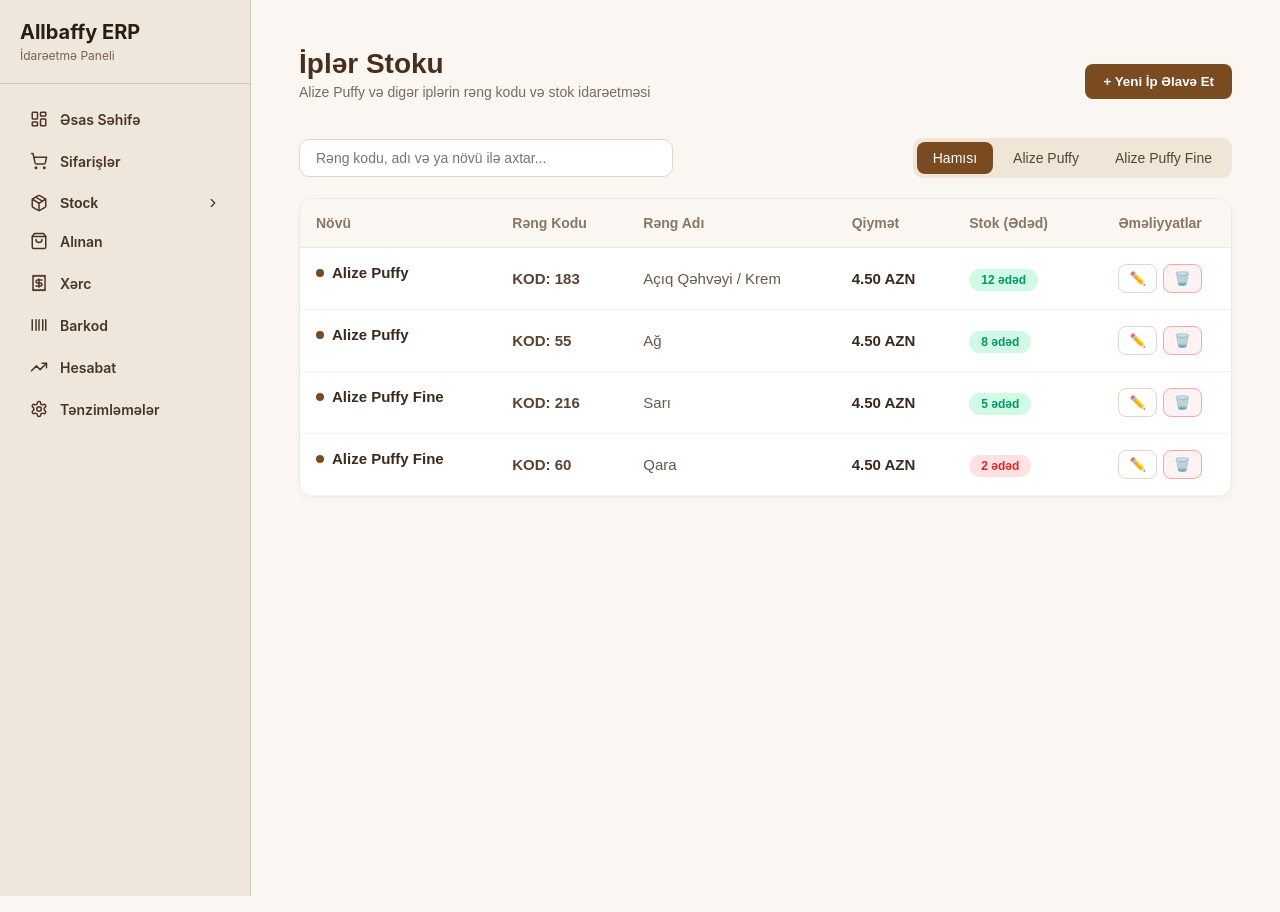
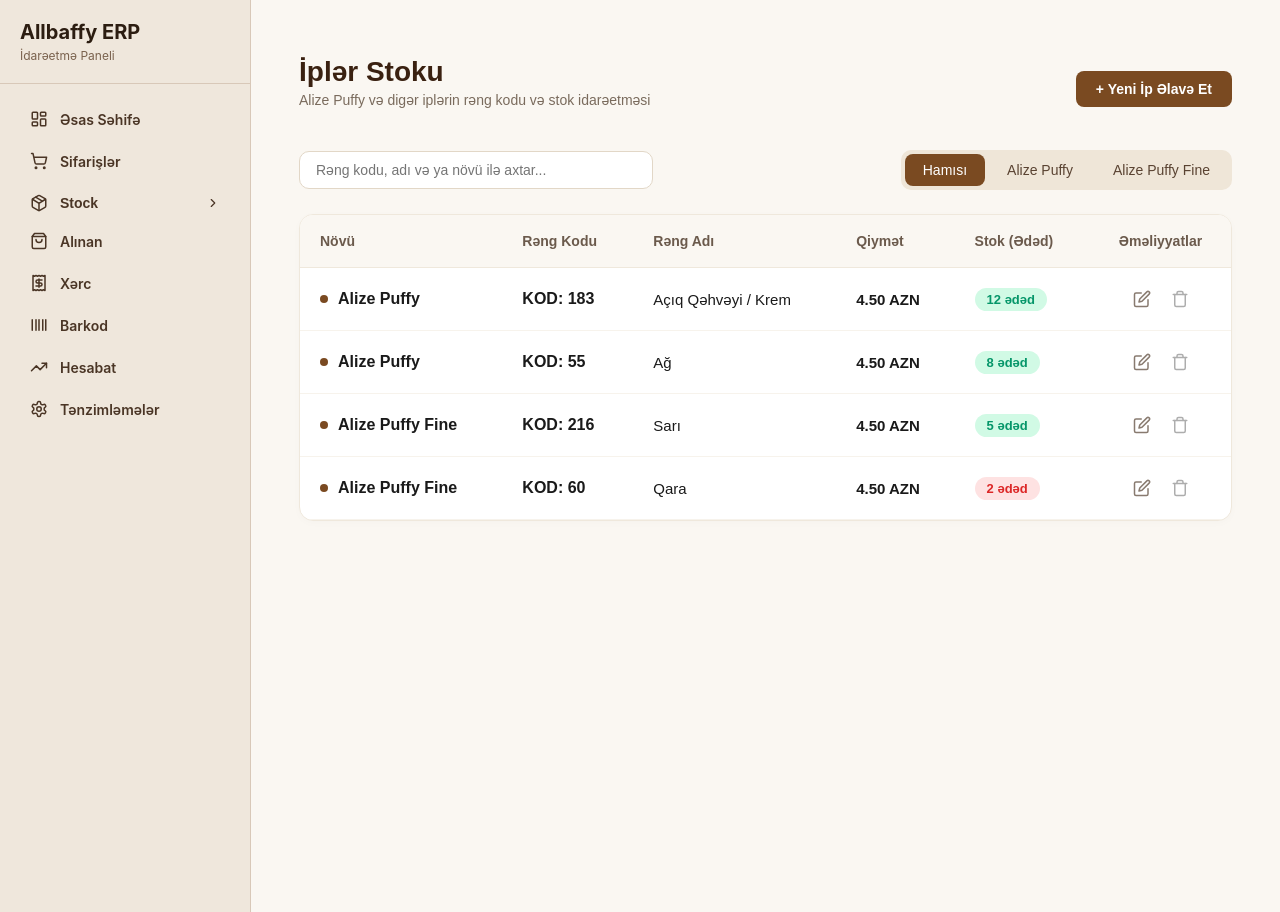
Before and after one commit to intiqamis01-crypto/allbaffy-erp, a React (Vite) app: page /stock/yarns in a window 1280 px wide. Built offline with nearby package versions, Linux system fonts and the light colour scheme; the HTML template or start-up script is replaced by a standard one.

Commit message:
Inventory sehifesinde dizayn, font ve emeliyyat ikonlari yenilendi

```diff
--- a/src/pages/Inventory.jsx
+++ b/src/pages/Inventory.jsx
@@ -8,9 +8,7 @@
     { id: 4, type: "Alize Puffy Fine", code: "60", name: "Qara", price: "4.50 AZN", stock: 2 },
   ]);
 
-  // Dinamik İp Növləri Siyahısı
   const [categories, setCategories] = useState(["Alize Puffy", "Alize Puffy Fine"]);
-
   const [searchTerm, setSearchTerm] = useState("");
   const [selectedCategory, setSelectedCategory] = useState("Hamısı");
 
@@ -45,7 +43,6 @@
     return matchesSearch && matchesCategory;
   });
 
-  // Modal Açılışları
   const openAddModal = () => {
     setEditingYarn(null);
     setIsAddingNewType(false);
@@ -74,7 +71,6 @@
     setIsAddingNewType(false);
   };
 
-  // İp Növü Dəyişəndə
   const handleTypeSelectChange = (e) => {
     const val = e.target.value;
     if (val === "NEW_TYPE") {
@@ -85,7 +81,6 @@
     }
   };
 
-  // Yangı İp Növünü Əlavə Et
   const handleAddNewType = () => {
     const trimmed = customTypeInput.trim();
     if (trimmed && !categories.includes(trimmed)) {
@@ -96,7 +91,6 @@
     }
   };
 
-  // Form Yadda Saxlama
   const handleSubmit = (e) => {
     e.preventDefault();
 
@@ -138,7 +132,6 @@
     closeModal();
   };
 
-  // Silmə
   const handleDelete = (id) => {
     if (window.confirm("Bu ipi silmək istədiyinizdən əminsiniz?")) {
       setYarns(yarns.filter((item) => item.id !== id));
@@ -146,11 +139,11 @@
   };
 
   return (
-    <div style={{ padding: "24px", backgroundColor: "#FAF7F2", minHeight: "100vh", fontFamily: "sans-serif" }}>
+    <div style={{ padding: "32px 24px", backgroundColor: "#FAF7F2", minHeight: "100vh", fontFamily: "sans-serif" }}>
       {/* BAŞLIQ */}
-      <div style={{ display: "flex", justifyContent: "space-between", alignItems: "center", marginBottom: "24px" }}>
+      <div style={{ display: "flex", justifyContent: "space-between", alignItems: "center", marginBottom: "28px" }}>
         <div>
-          <h1 style={{ fontSize: "28px", fontWeight: "bold", color: "#4A2E1B", margin: 0 }}>İplər Stoku</h1>
+          <h1 style={{ fontSize: "28px", fontWeight: "bold", color: "#3A2111", margin: 0 }}>İplər Stoku</h1>
           <p style={{ fontSize: "14px", color: "#7A6B5D", marginTop: "4px" }}>
             Alize Puffy və digər iplərin rəng kodu və stok idarəetməsi
           </p>
@@ -161,10 +154,11 @@
             backgroundColor: "#7A4A21",
             color: "#FFF",
             border: "none",
-            padding: "10px 18px",
+            padding: "10px 20px",
             borderRadius: "8px",
             fontWeight: "600",
             cursor: "pointer",
+            fontSize: "14px",
           }}
         >
           + Yeni İp Əlavə Et
@@ -172,7 +166,7 @@
       </div>
 
       {/* AXTARIŞ VƏ TƏB-LƏR */}
-      <div style={{ display: "flex", justifyContent: "space-between", alignItems: "center", marginBottom: "20px", gap: "16px", flexWrap: "wrap" }}>
+      <div style={{ display: "flex", justifyContent: "space-between", alignItems: "center", marginBottom: "24px", gap: "16px", flexWrap: "wrap" }}>
         <input
           type="text"
           placeholder="Rəng kodu, adı və ya növü ilə axtar..."
@@ -182,7 +176,7 @@
             padding: "10px 16px",
             border: "1px solid #E2D7C7",
             borderRadius: "10px",
-            width: "340px",
+            width: "320px",
             outline: "none",
             fontSize: "14px",
             backgroundColor: "#FFF",
@@ -195,7 +189,7 @@
               key={cat}
               onClick={() => setSelectedCategory(cat)}
               style={{
-                padding: "8px 16px",
+                padding: "8px 18px",
                 borderRadius: "8px",
                 border: "none",
                 fontSize: "14px",
@@ -212,35 +206,52 @@
       </div>
 
       {/* CƏDVƏL */}
-      <div style={{ backgroundColor: "#FFF", borderRadius: "14px", border: "1px solid #EFE8DC", overflow: "hidden", boxShadow: "0 2px 8px rgba(0,0,0,0.03)" }}>
+      <div style={{ backgroundColor: "#FFF", borderRadius: "14px", border: "1px solid #EFE8DC", overflow: "hidden", boxShadow: "0 2px 8px rgba(0,0,0,0.02)" }}>
         <table style={{ width: "100%", borderCollapse: "collapse", textAlign: "left" }}>
           <thead>
-            <tr style={{ borderBottom: "1px solid #EFE8DC", backgroundColor: "#FAF7F2", color: "#8A7663", fontSize: "14px" }}>
-              <th style={{ padding: "16px" }}>Növü</th>
-              <th style={{ padding: "16px" }}>Rəng Kodu</th>
-              <th style={{ padding: "16px" }}>Rəng Adı</th>
-              <th style={{ padding: "16px" }}>Qiymət</th>
-              <th style={{ padding: "16px" }}>Stok (Ədəd)</th>
-              <th style={{ padding: "16px", textAlign: "center" }}>Əməliyyatlar</th>
+            <tr style={{ borderBottom: "1px solid #EFE8DC", backgroundColor: "#FAF7F2", color: "#6B5A4C", fontSize: "14px", fontWeight: "600" }}>
+              <th style={{ padding: "18px 20px" }}>Növü</th>
+              <th style={{ padding: "18px 20px" }}>Rəng Kodu</th>
+              <th style={{ padding: "18px 20px" }}>Rəng Adı</th>
+              <th style={{ padding: "18px 20px" }}>Qiymət</th>
+              <th style={{ padding: "18px 20px" }}>Stok (Ədəd)</th>
+              <th style={{ padding: "18px 20px", textAlign: "center" }}>Əməliyyatlar</th>
             </tr>
           </thead>
           <tbody>
             {filteredYarns.length > 0 ? (
               filteredYarns.map((yarn) => (
-                <tr key={yarn.id} style={{ borderBottom: "1px solid #F7F3EC", fontSize: "15px" }}>
-                  <td style={{ padding: "16px", fontWeight: "600", color: "#3A2B1E", display: "flex", alignItems: "center", gap: "8px" }}>
+                <tr key={yarn.id} style={{ borderBottom: "1px solid #F7F3EC" }}>
+                  {/* NÖVÜ: BOLD VƏ BÖYÜK */}
+                  <td style={{ padding: "18px 20px", fontWeight: "700", fontSize: "16px", color: "#1A1A1A" }}>
+                    <div style={{ display: "flex", alignItems: "center", gap: "10px" }}>
                       <span style={{ width: "8px", height: "8px", borderRadius: "50%", backgroundColor: "#7A4A21", display: "inline-block" }}></span>
                       {yarn.type}
+                    </div>
                   </td>
-                  <td style={{ padding: "16px", fontWeight: "600", color: "#5A4332" }}>KOD: {yarn.code}</td>
-                  <td style={{ padding: "16px", color: "#6A5849" }}>{yarn.name}</td>
-                  <td style={{ padding: "16px", fontWeight: "bold", color: "#3A2B1E" }}>{yarn.price}</td>
-                  <td style={{ padding: "16px" }}>
+
+                  {/* RƏNG KODU: BOLD VƏ BÖYÜK */}
+                  <td style={{ padding: "18px 20px", fontWeight: "700", fontSize: "16px", color: "#1A1A1A" }}>
+                    KOD: {yarn.code}
+                  </td>
+
+                  {/* RƏNG ADI: AÇIQ OXUNAN TÜND QARA */}
+                  <td style={{ padding: "18px 20px", fontSize: "15px", color: "#1A1A1A" }}>
+                    {yarn.name}
+                  </td>
+
+                  {/* QİYMƏT */}
+                  <td style={{ padding: "18px 20px", fontWeight: "700", fontSize: "15px", color: "#1A1A1A" }}>
+                    {yarn.price}
+                  </td>
+
+                  {/* STOK */}
+                  <td style={{ padding: "18px 20px" }}>
                     <span
                       style={{
                         padding: "4px 12px",
                         borderRadius: "20px",
-                        fontSize: "12px",
+                        fontSize: "13px",
                         fontWeight: "600",
                         backgroundColor: yarn.stock < 3 ? "#FEE2E2" : "#D1FAE5",
                         color: yarn.stock < 3 ? "#DC2626" : "#059669",
@@ -249,39 +260,58 @@
                       {yarn.stock} ədəd
                     </span>
                   </td>
-                  <td style={{ padding: "16px", textAlign: "center" }}>
+
+                  {/* ƏMƏLİYYATLAR: SADƏ MİNİMAL İKONLAR */}
+                  <td style={{ padding: "18px 20px", textAlign: "center" }}>
+                    <div style={{ display: "flex", justifyContent: "center", alignItems: "center", gap: "12px" }}>
+                      {/* Redaktə ikonu */}
                       <button
                         onClick={() => openEditModal(yarn)}
+                        title="Redaktə et"
                         style={{
-                        padding: "6px 10px",
-                        border: "1px solid #E2D7C7",
-                        borderRadius: "8px",
-                        backgroundColor: "#FFF",
+                          background: "none",
+                          border: "none",
                           cursor: "pointer",
-                        marginRight: "6px",
+                          padding: "4px",
+                          display: "flex",
+                          alignItems: "center",
+                          color: "#6B5A4C",
+                          opacity: 0.8,
                         }}
                       >
-                      ✏️
+                        <svg width="18" height="18" viewBox="0 0 24 24" fill="none" stroke="currentColor" strokeWidth="2" strokeLinecap="round" strokeLinejoin="round">
+                          <path d="M11 4H4a2 2 0 0 0-2 2v14a2 2 0 0 0 2 2h14a2 2 0 0 0 2-2v-7"></path>
+                          <path d="M18.5 2.5a2.121 2.121 0 0 1 3 3L12 15l-4 1 1-4 9.5-9.5z"></path>
+                        </svg>
                       </button>
+
+                      {/* Sil ikonu */}
                       <button
                         onClick={() => handleDelete(yarn.id)}
+                        title="Sil"
                         style={{
-                        padding: "6px 10px",
-                        border: "1px solid #FCA5A5",
-                        borderRadius: "8px",
-                        backgroundColor: "#FEF2F2",
-                        color: "#DC2626",
+                          background: "none",
+                          border: "none",
                           cursor: "pointer",
+                          padding: "4px",
+                          display: "flex",
+                          alignItems: "center",
+                          color: "#999",
+                          opacity: 0.8,
                         }}
                       >
-                      🗑️
+                        <svg width="18" height="18" viewBox="0 0 24 24" fill="none" stroke="currentColor" strokeWidth="2" strokeLinecap="round" strokeLinejoin="round">
+                          <polyline points="3 6 5 6 21 6"></polyline>
+                          <path d="M19 6v14a2 2 0 0 1-2 2H7a2 2 0 0 1-2-2V6m3 0V4a2 2 0 0 1 2-2h4a2 2 0 0 1 2 2v2"></path>
+                        </svg>
                       </button>
+                    </div>
                   </td>
                 </tr>
               ))
             ) : (
               <tr>
-                <td colSpan="6" style={{ padding: "32px", textAlign: "center", color: "#9A8878" }}>
+                <td colSpan="6" style={{ padding: "32px", textAlign: "center", color: "#8A7A6C" }}>
                   Axtarışa uyğun nəticə tapılmadı.
                 </td>
               </tr>
@@ -299,7 +329,7 @@
             left: 0,
             right: 0,
             bottom: 0,
-            backgroundColor: "rgba(0,0,0,0.5)",
+            backgroundColor: "rgba(0,0,0,0.4)",
             display: "flex",
             justifyContent: "center",
             alignItems: "center",
@@ -311,20 +341,19 @@
               backgroundColor: "#FFF",
               padding: "24px",
               borderRadius: "16px",
-              width: "420px",
+              width: "400px",
               maxHeight: "90vh",
               overflowY: "auto",
-              boxShadow: "0 10px 25px rgba(0,0,0,0.15)",
+              boxShadow: "0 10px 25px rgba(0,0,0,0.1)",
             }}
           >
-            <h2 style={{ fontSize: "20px", fontWeight: "bold", color: "#4A2E1B", marginBottom: "20px" }}>
+            <h2 style={{ fontSize: "20px", fontWeight: "bold", color: "#3A2111", marginBottom: "20px" }}>
               {editingYarn ? "İpi Redaktə Et" : "Yeni İp Əlavə Et"}
             </h2>
 
             <form onSubmit={handleSubmit} style={{ display: "flex", flexDirection: "column", gap: "16px" }}>
-              {/* İP NÖVÜ */}
               <div>
-                <label style={{ fontSize: "13px", color: "#7A6B5D", fontWeight: "600", display: "block", marginBottom: "6px" }}>
+                <label style={{ fontSize: "13px", color: "#6B5A4C", fontWeight: "600", display: "block", marginBottom: "6px" }}>
                   İp Növü
                 </label>
                 <select
@@ -349,12 +378,11 @@
                   </option>
                 </select>
 
-                {/* YENİ İP NÖVÜ YAZMAQ ÜÇÜN İNPUT */}
                 {isAddingNewType && (
                   <div style={{ display: "flex", gap: "8px", marginTop: "8px" }}>
                     <input
                       type="text"
-                      placeholder="Yeni ip növünün adı (Məs: Alize Velluto)"
+                      placeholder="Yeni ip növünün adı"
                       value={customTypeInput}
                       onChange={(e) => setCustomTypeInput(e.target.value)}
                       style={{
@@ -385,9 +413,8 @@
                 )}
               </div>
 
-              {/* RƏNG KODU */}
               <div>
-                <label style={{ fontSize: "13px", color: "#7A6B5D", fontWeight: "600", display: "block", marginBottom: "6px" }}>
+                <label style={{ fontSize: "13px", color: "#6B5A4C", fontWeight: "600", display: "block", marginBottom: "6px" }}>
                   Rəng Kodu
                 </label>
                 <input
@@ -405,9 +432,8 @@
                 />
               </div>
 
-              {/* RƏNG ADI */}
               <div>
-                <label style={{ fontSize: "13px", color: "#7A6B5D", fontWeight: "600", display: "block", marginBottom: "6px" }}>
+                <label style={{ fontSize: "13px", color: "#6B5A4C", fontWeight: "600", display: "block", marginBottom: "6px" }}>
                   Rəng Adı
                 </label>
                 <input
@@ -425,9 +451,8 @@
                 />
               </div>
 
-              {/* QİYMƏT */}
               <div>
-                <label style={{ fontSize: "13px", color: "#7A6B5D", fontWeight: "600", display: "block", marginBottom: "6px" }}>
+                <label style={{ fontSize: "13px", color: "#6B5A4C", fontWeight: "600", display: "block", marginBottom: "6px" }}>
                   Qiymət
                 </label>
                 <input
@@ -444,9 +469,8 @@
                 />
               </div>
 
-              {/* STOK */}
               <div>
-                <label style={{ fontSize: "13px", color: "#7A6B5D", fontWeight: "600", display: "block", marginBottom: "6px" }}>
+                <label style={{ fontSize: "13px", color: "#6B5A4C", fontWeight: "600", display: "block", marginBottom: "6px" }}>
                   Stok (Ədəd)
                 </label>
                 <input
@@ -464,8 +488,7 @@
                 />
               </div>
 
-              {/* DÜYMƏLƏR */}
-              <div style={{ display: "flex", justifyContent: "flex-end", gap: "10px", marginTop: "10px" }}>
+              <div style={{ display: "flex", justifyContent: "flex-end", gap: "10px", marginTop: "12px" }}>
                 <button
                   type="button"
                   onClick={closeModal}
```
Lines whose indentation alone changed are shown as unchanged.
